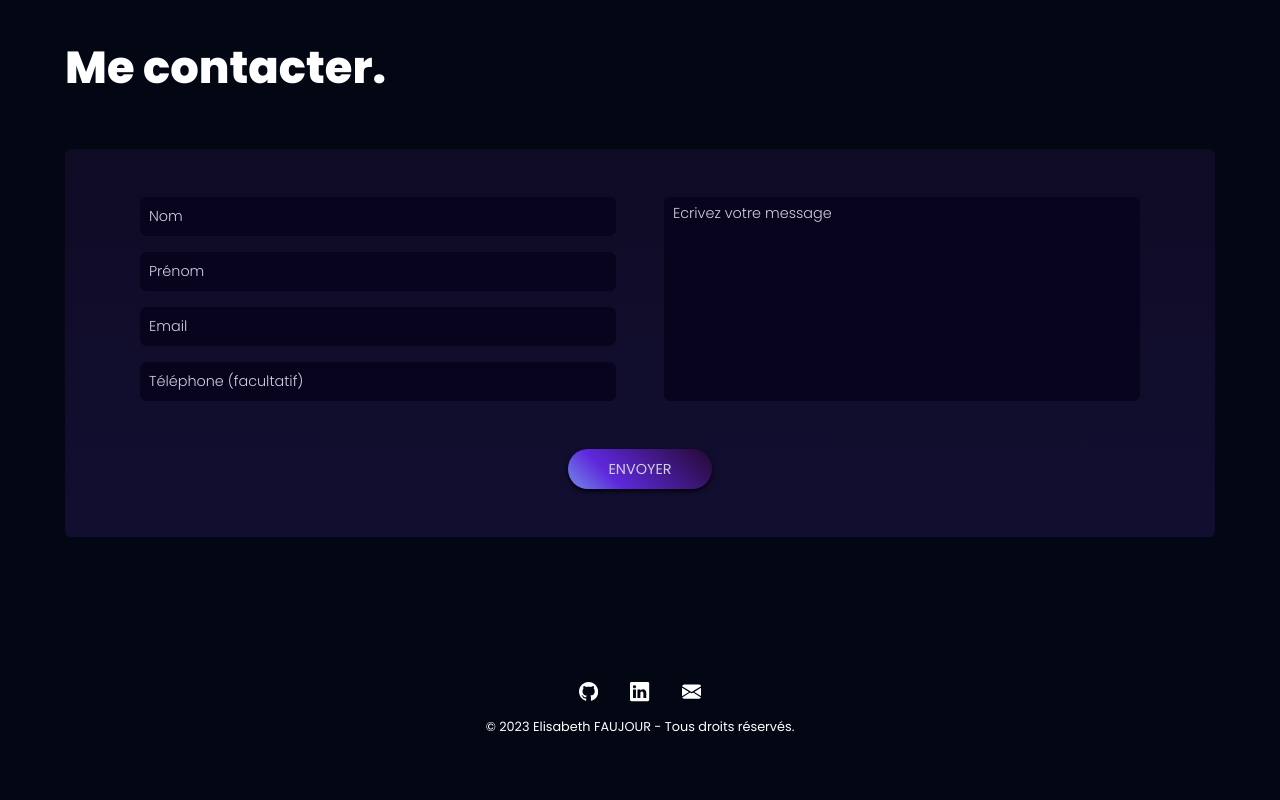
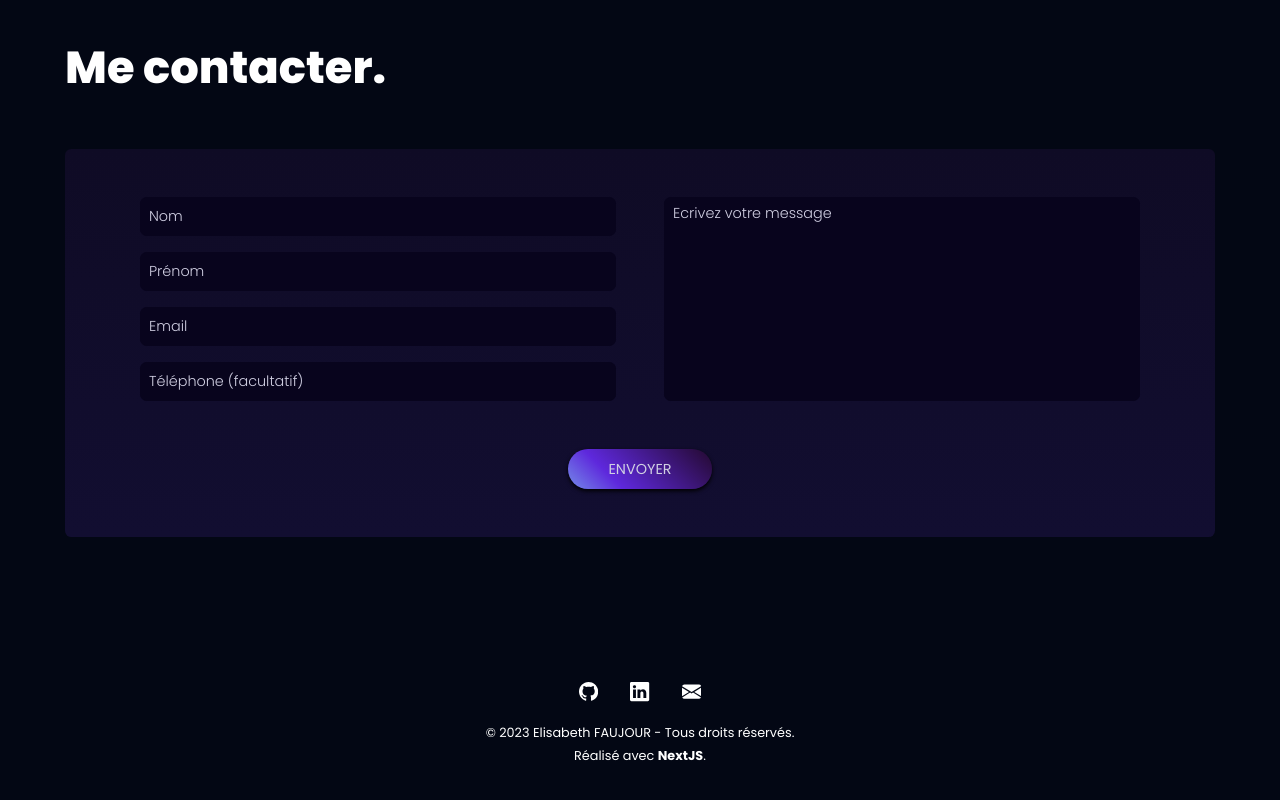
Before and after one commit to ElisabethFAUJOUR/Portfolio-nextJS, a Next.js app: page / in a window 1280 px wide. Shown: the part 6304-7104 px from the top of the page. Before the commit the page ends 7074 px from the top, so only its background shows below. Built offline with nearby package versions, Linux system fonts and the light colour scheme.

Commit message:
:lipstick: Update Footer Text

```diff
--- a/src/components/footer/Footer.module.scss
+++ b/src/components/footer/Footer.module.scss
@@ -25,6 +25,11 @@
 
   .text {
     font-size: 0.8rem;
+    line-height: 1.8;
+  }
+
+  .bold {
+    font-weight: bold;
   }
 }
 
--- a/src/components/footer/Footer.tsx
+++ b/src/components/footer/Footer.tsx
@@ -40,6 +40,9 @@ function Footer() {
       <p className={styles.text}>
         © 2023 Elisabeth FAUJOUR - Tous droits réservés.
       </p>
+      <p className={styles.text}>
+        Réalisé avec <span className={styles.bold}>NextJS</span>.
+      </p>
     </footer>
   );
 }
```
